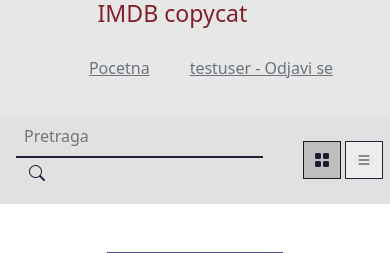
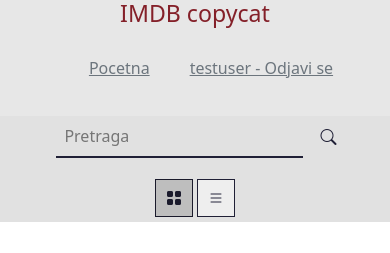
Before and after one commit to StevicMilica/PIA-homeworks, a PHP site: page /home.php in a window 390 px wide. Shown: the top 253 px of the page. Run offline with PHP 8.4, Linux system fonts and the light colour scheme; a user stored in the database is signed in; data comes from the database, SQL or seed files in the repository; some libraries are stand-ins or nearby versions.

Commit message:
Dodatne izmene u responzivnom dizajnu
Dodatne izmene responzivnog dizajna, primarno u navigacijskom elementu.
U listnom prikazu filmova svi filmovi sada imaju jednaku sirinu a njihovi posteri su na istom mestu

```diff
--- a/hw-4/app/css/style.css
+++ b/hw-4/app/css/style.css
@@ -99,7 +99,7 @@ flex:0.5;
 }
 @media only screen and (max-width:576px) {
     .movies-grid>.movie-container {
-        width: 49%;
+        width: 100%;
         /* flex-basis: auto; */
     }
 }
@@ -275,6 +275,18 @@ flex:0.5;
     .movie-banner{
         width:100%;
     }
+    p{
+        white-space: unset !important;
+    }
+    .page-actions{
+        justify-content: center !important;
+        align-items: center !important;
+        flex-wrap: wrap;
+    }
+    .logo{
+        margin: 0 auto !important;
+        text-align: center;
+    }
 }
 .page-actions{
     background-color: #e1e1e1;
```
